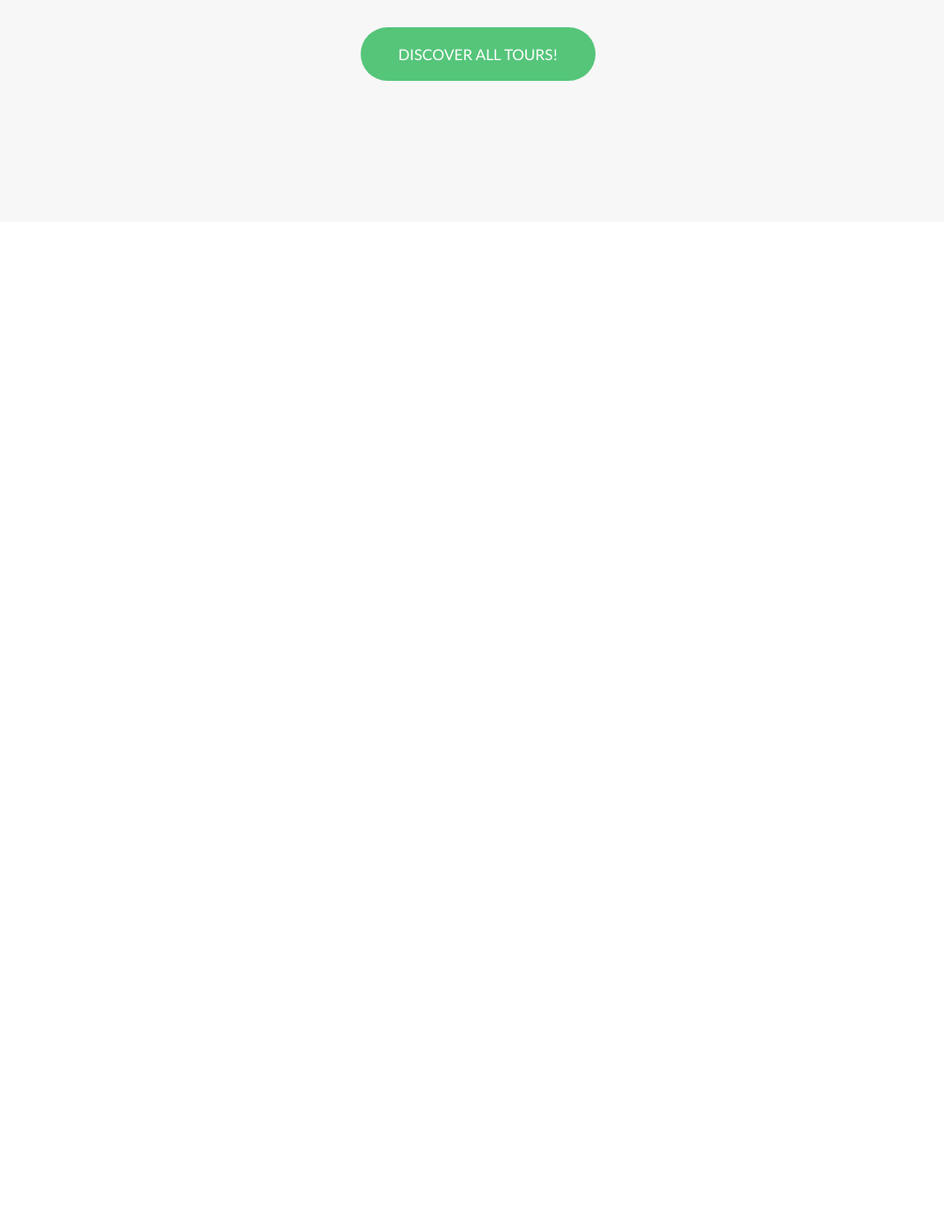
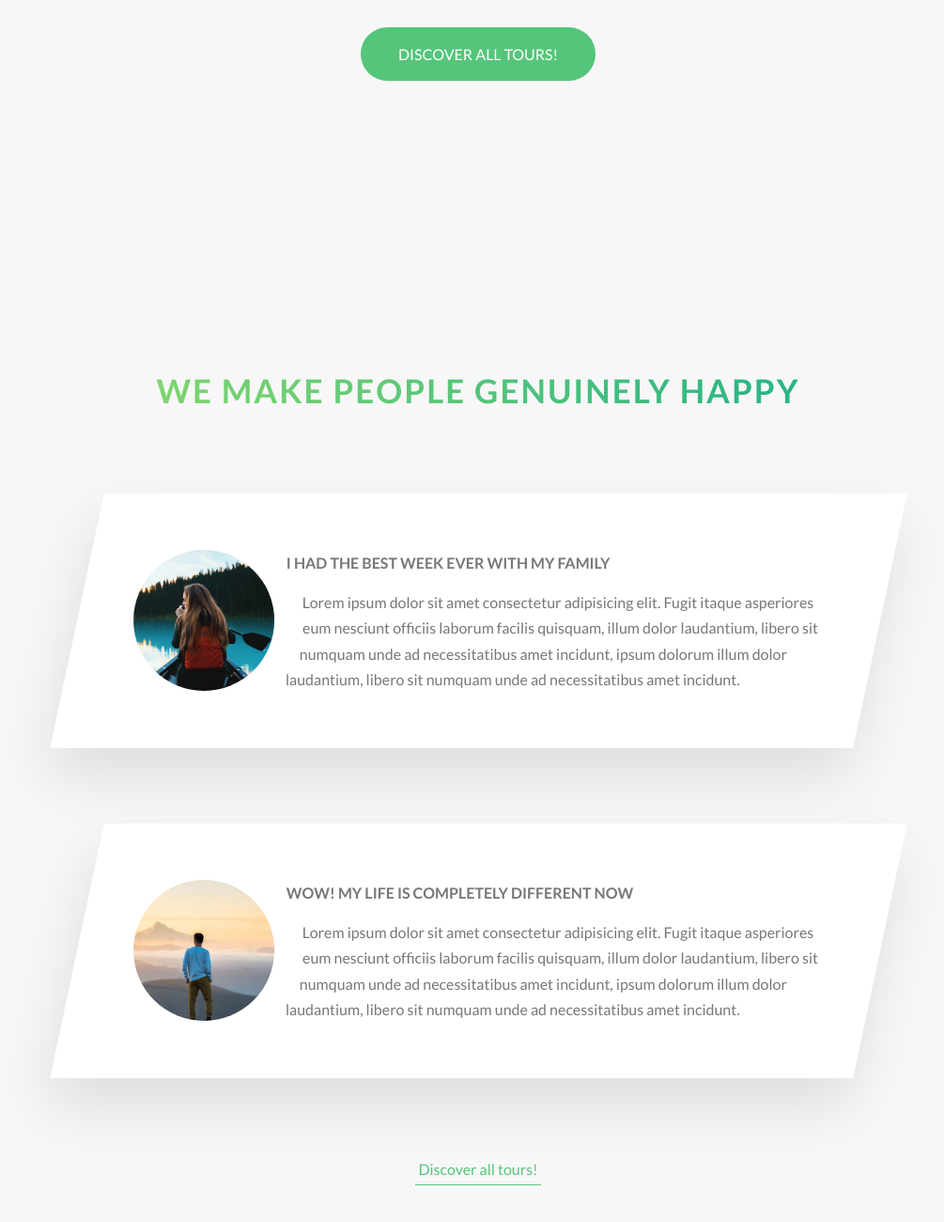
Before and after one commit to Ersain/it-courses-landing, a website: page index.html in a window 1280 px wide. Shown: the part 3046-4346 px from the top of the page at 94% size, without its empty margins (131-1136 px from the left). Before the commit the page ends 3312 px from the top, so only its background shows below. Drawn offline with Linux system fonts and the light colour scheme.

Commit message:
Add stories section

```diff
--- a/index.html
+++ b/index.html
@@ -19,8 +19,8 @@
 
             <div class="header__text-box">
                 <h1 class="heading-primary">
-                <span class="heading-primary--main">Outdoors</span>
-                <span class="heading-primary--sub">is where life happens</span>
+                    <span class="heading-primary--main">Outdoors</span>
+                    <span class="heading-primary--sub">is where life happens</span>
                 </h1>
                 <a href="#" class="btn btn--white btn--animated">
                     Discover our tours!
@@ -210,6 +210,62 @@
                 </div>
 
             </section>
+
+            <section class="section-stories">
+                <div class="u-center-text u-margin-bottom-big">
+                    <h2 class="heading-secondary">
+                        We make people genuinely happy
+                    </h2>
+                </div>
+
+                <div class="row">
+                    <div class="story">
+                        <figure class="story__shape">
+                            <img src="img/nat-8.jpg" alt="Person on a tour" class="story__img">
+                            <figcaption class="story__caption">
+                                Mary Smith
+                            </figcaption>
+                        </figure>
+
+                        <div class="story__text">
+                            <h3 class="heading-tertiary u-margin-bottom-small">
+                                I had the best week ever with my family
+                            </h3>
+
+                            <p>
+                                Lorem ipsum dolor sit amet consectetur adipisicing elit. Fugit itaque asperiores eum nesciunt officiis laborum facilis quisquam, illum dolor laudantium, libero sit numquam unde ad necessitatibus amet incidunt, ipsum dolorum illum dolor laudantium, libero sit numquam unde ad necessitatibus amet incidunt.
+                            </p>
+                        </div>
+                    </div>
+                </div>
+
+                <div class="row">
+                    <div class="story">
+                        <figure class="story__shape">
+                            <img src="img/nat-9.jpg" alt="Person on a tour" class="story__img">
+                            <figcaption class="story__caption">
+                                Jack Wilson
+                            </figcaption>
+                        </figure>
+
+                        <div class="story__text">
+                            <h3 class="heading-tertiary u-margin-bottom-small">
+                                Wow! My life is completely different now
+                            </h3>
+
+                            <p>
+                                Lorem ipsum dolor sit amet consectetur adipisicing elit. Fugit itaque asperiores eum nesciunt officiis laborum facilis quisquam, illum dolor laudantium, libero sit numquam unde ad necessitatibus amet incidunt, ipsum dolorum illum dolor laudantium, libero sit numquam unde ad necessitatibus amet incidunt.
+                            </p>
+                        </div>
+                    </div>
+                </div>
+
+                <div class="u-center-text u-margin-top-big">
+                    <a href="#" class="btn-text">Discover all tours!</a>
+                </div>
+
+
+            </section>
         </main>
 
         <!-- <section class="grid-test">
--- /dev/null
+++ b/sass/components/_story.scss
@@ -0,0 +1,58 @@
+.story {
+    width: 75%;
+    margin: 0 auto;
+    box-shadow: 0 3rem 6rem rgba($color-black, .1);
+    background-color: $color-white;
+    border-radius: 3px;
+    padding: 6rem;
+    padding-left: 9rem;
+    font-size: $default-font-size;
+    transform: skewX(-12deg);
+
+
+    &__shape {
+        width: 15rem;
+        height: 15rem;
+        float: left;
+        -webkit-shape-outside: circle(50% at 50% 50%);
+        shape-outside: circle(50% at 50% 50%);
+
+        -webkit-clip-path: circle(50% at 50% 50%);
+        clip-path: circle(50% at 50% 50%);
+        transform: translateX(-3rem) skewX(12deg);
+        position: relative;
+    }
+
+    &__img {
+        height: 100%;
+        transform: translateX(-4rem) scale(1.4);
+        transition: all .5s;
+    }
+
+    &__text {
+        transform: skewX(12deg);
+    }
+
+    &__caption {
+        position: absolute;
+        top: 50%;
+        left: 50%;
+        transform: translate(-50%, 20%);
+        color: $color-white;
+        text-transform: uppercase;
+        font-size: 1.7rem;
+        text-align: center;
+        opacity: 0;
+        transition: all .5s;
+        backface-visibility: hidden;
+    }
+
+    &:hover &__caption {
+        opacity: 1;
+        transform: translate(-50%, -50%);
+    }
+    &:hover &__img {
+        transform: translateX(-4rem) scale(1);
+        filter: blur(3px) brightness(.8);
+    }
+}
--- a/sass/main.scss
+++ b/sass/main.scss
@@ -11,6 +11,7 @@
 @import "components/card";
 @import "components/composition";
 @import "components/feature-box";
+@import "components/story";
 
 @import "layout/grid";
 @import "layout/header";
--- a/sass/pages/_home.scss
+++ b/sass/pages/_home.scss
@@ -26,3 +26,8 @@
     padding: 25rem 0 15rem 0;
     margin-top: -10rem;
 }
+
+.section-stories {
+    padding: 15rem 0;
+    background-color: $color-grey-light-1;
+}
```
Also changed, not shown: css/style.css.
